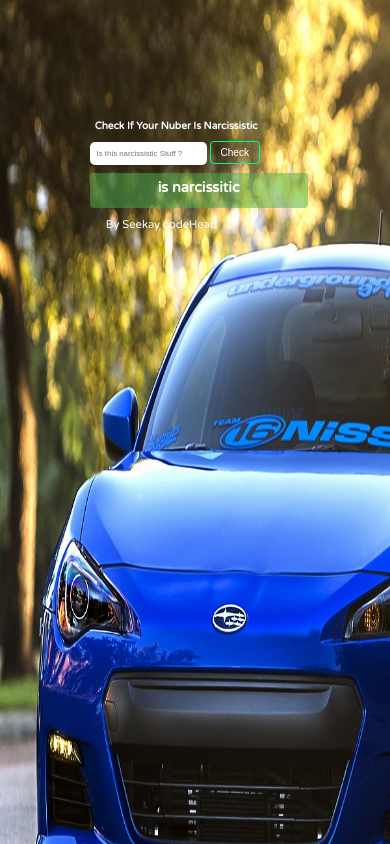
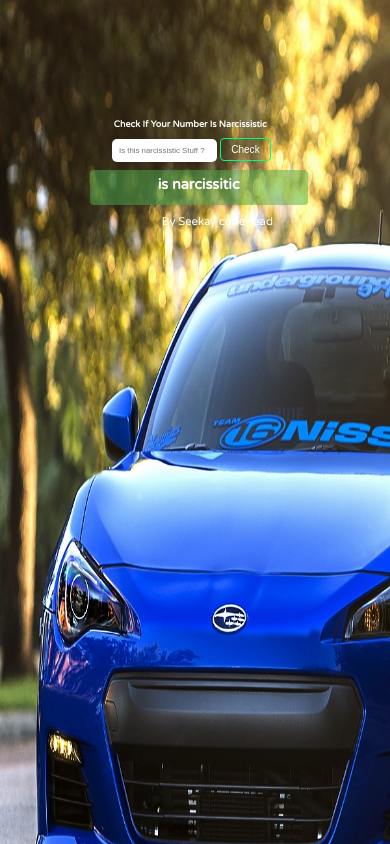
Before and after one commit to afreekamode/narcissistic-number, a plain HTML site: page index.html in a window 390 px wide. Shown: the top 844 px of the page. Drawn offline with Linux system fonts and the light colour scheme.

Commit message:
modify css

```diff
--- a/index.html
+++ b/index.html
@@ -7,7 +7,7 @@
 <body>
 <div id="content">
 <div id="inp-area">
-	<h2>Check If Your Nuber Is Narcissistic</h2>
+	<h2>Check If Your Number Is Narcissistic</h2>
 <input type="text" maxlength="4" name="" id="take-digits" placeholder="Is this narcissistic Stuff ?" class="digits">
 <button type="submit" value="Validate" name="" id="valid-btn" class="btn">Check</button>
 </div>
--- a/style.css
+++ b/style.css
@@ -64,8 +64,8 @@ h3{
 }
 
 .btn{
-	border-radius: 4px;
-	border: 0.5px solid #03fc7b;
+	border-radius: 5px;
+	border: 1px solid #03fc7b;
 	width: 5em;
 	padding: 4px;
 	background-color:transparent;
@@ -80,6 +80,7 @@ h3{
   body {
     background-color: lightblue;
     background-image: url(img/bg9.jpg);
+    width: 100%;
   }
 .digits{
 	width: 30%;
@@ -90,12 +91,14 @@ h3{
 }
 #inp-area{
 	display: inline-block;
-	width: 100%;
+	width: 90%;
 	margin-top: 10em;
-	margin-left: 8em;
+	margin-left: 10em;
 	font-size: .7em;
 }
-
+p{
+	padding-left: 10em;
+}
 .btn{
 	border-radius: 4px;
 	border: 0.5px solid #03fc7b;
@@ -117,9 +120,9 @@ h3{
 }
 
 h2{
-	font-size: .9em;
+	font-size: .8em;
 	color: #fff;
-	padding-left: .5em;
+	padding-left: .2em;
 }
 
 }
```
